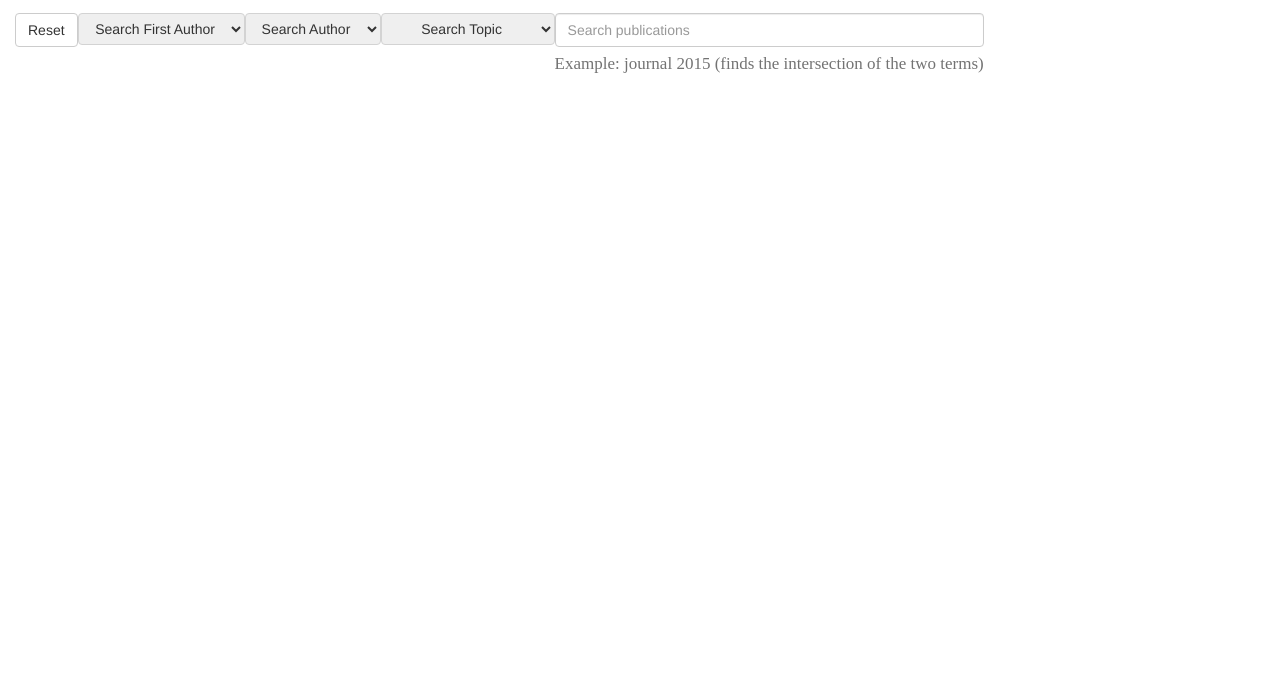
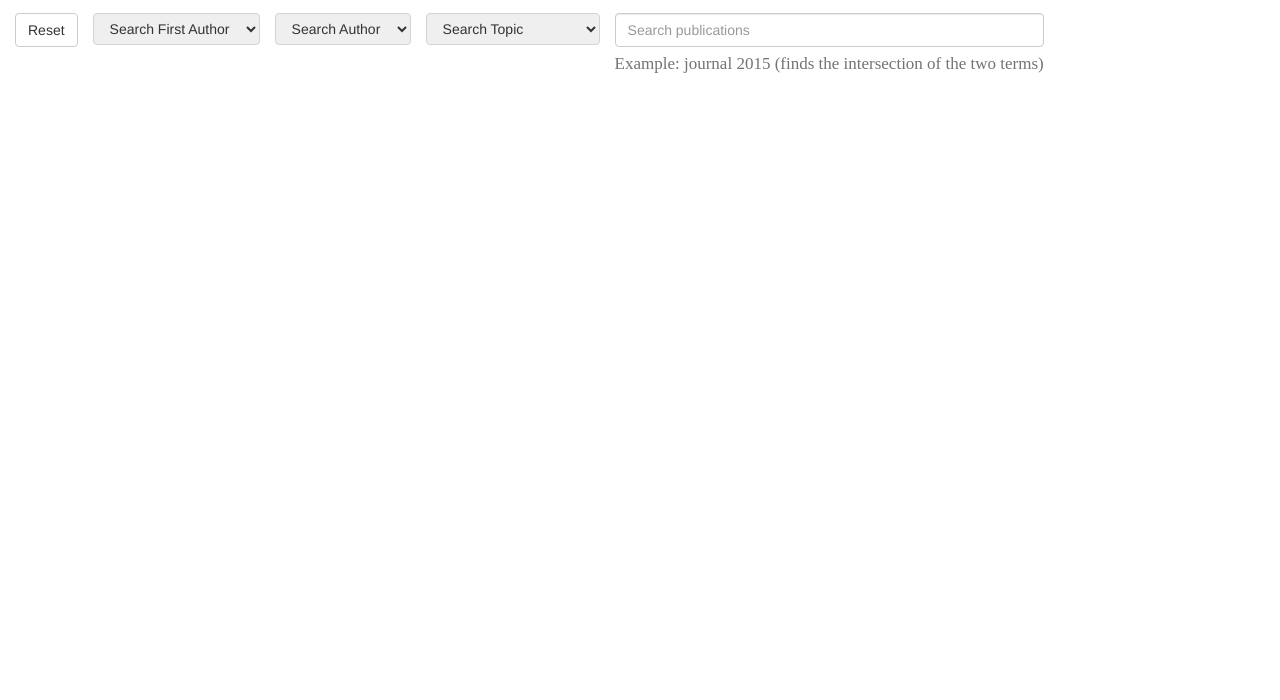
Before and after one commit to ganzmani/publications, a plain HTML site: page Veloso-air-sample.html in a window 1280 px wide. Shown: the part 100-800 px from the top of the page. Drawn offline with nearby package versions, Linux system fonts and the light colour scheme; no server answers.

Commit message:
added some styles

```diff
--- a/Veloso-air-sample.html
+++ b/Veloso-air-sample.html
@@ -79,25 +79,25 @@ $("#authorselectfirst, #authorselect").on("change", function() {
 <br>
 <div class="container-fluid">
     <div class="searchbar">
-        <div style="float:left;">
+        <div style="float:left; margin-right: 15px;">
             <button type="button" class="btn btn-default" onclick="reset()">Reset</button>
         </div>
-        <div style="float:left;">
-            <select id="authorselectfirst" class="btn bibtex_search bibtex_author" style="border: 1px solid lightgrey; text-align: center;"
+        <div style="float:left; margin-right: 15px;">
+            <select id="authorselectfirst" class="btn bibtex_search bibtex_author" style="border: 1px solid lightgrey; text-align: left;"
                     extra="first" search="author" onchange="resetOtherFilters('authorselectfirst')">
                 <option value="">Search First Author</option>
             </select>
         </div>
-        <div style="float:left;">
+        <div style="float:left; margin-right: 15px;">
             <select id="authorselect" class="btn bibtex_search bibtex_author" style="border: 1px solid lightgrey; text-align: left;"
                     search="author" onchange="resetOtherFilters('authorselect')">
                 <option value="">Search Author</option>
             </select>
         </div>
-        <div style="float:left;">
+        <div style="float:left; margin-right: 15px; ">
             <select id="topicselect" class="btn
 							bibtex_search"
-                    style="border: 1px solid lightgrey;" search="topic">
+                    style="border: 1px solid lightgrey; text-align: left;" search="topic">
                 <option value="">Search Topic</option>
                 <!-- Add topic values here -->
                 <option value="Autonomy">Autonomy</option>
@@ -113,7 +113,7 @@ $("#authorselectfirst, #authorselect").on("change", function() {
                 <option value="Vision">Vision</option>
             </select>
         </div>
-        <div style="float:left;">
+        <div style="float:left; margin-right: 15px;">
             <input type="text" class="bibtex_search form-control" id="searchbar" placeholder="Search publications">
             <span class="help-block">Example: journal 2015 (finds the intersection of the two terms)</span>
         </div>
```
